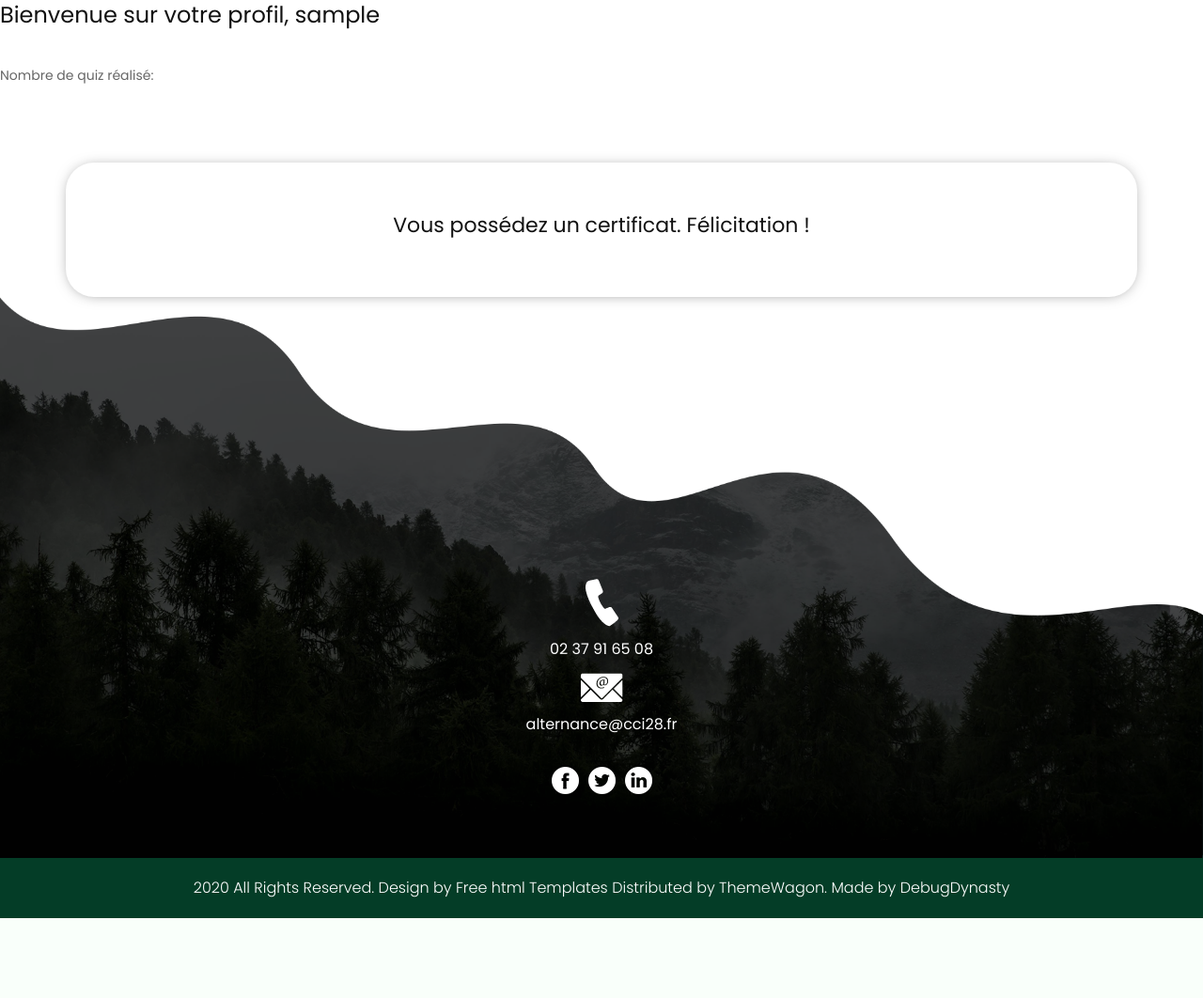
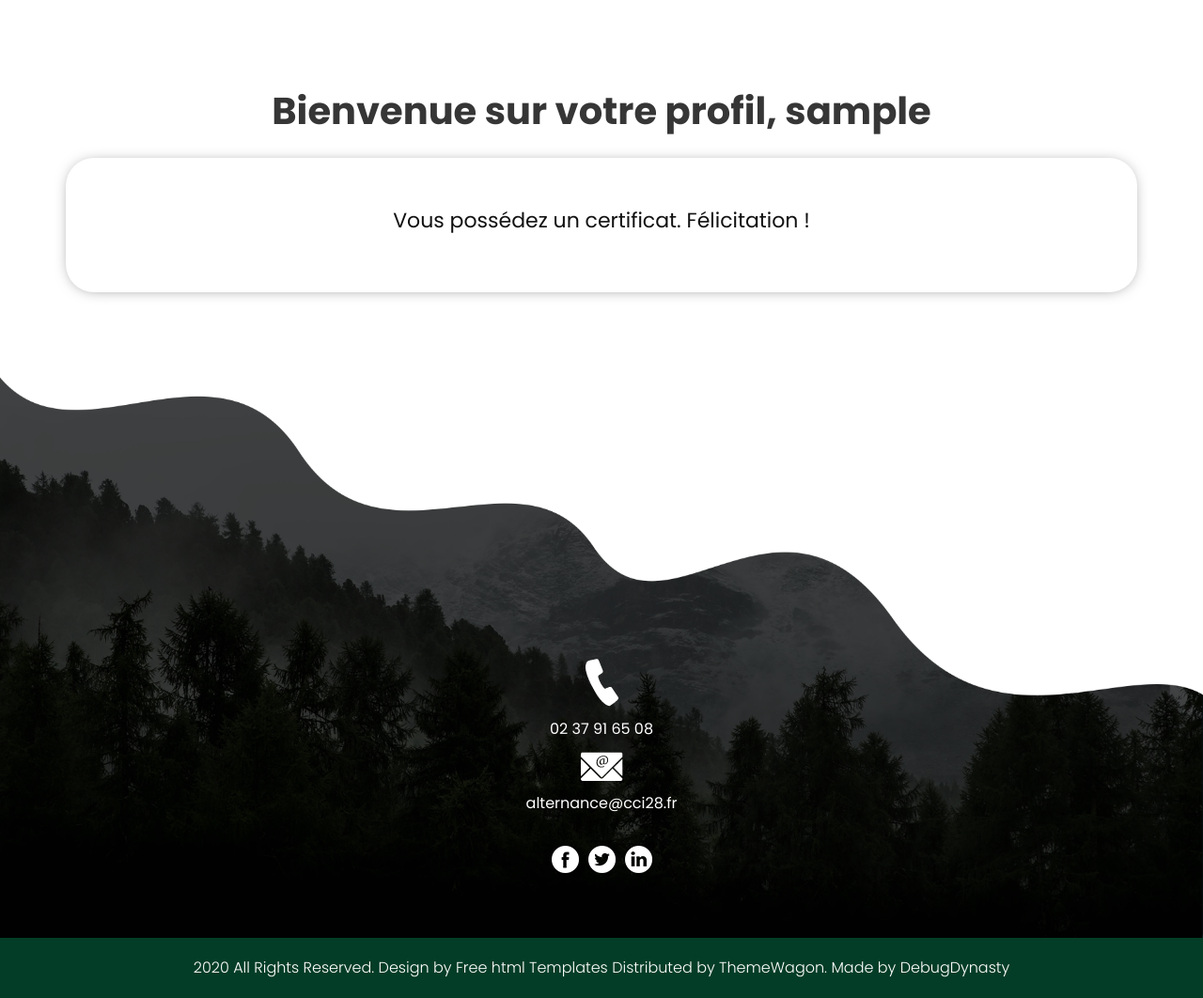
Before and after one commit to AFelix20100/NuitInfo, a Symfony app: template templates/profil.html.twig in a window 1280 px wide. Shown: the part 299-1361 px from the top of the page at 94% size. Before the commit the page ends 1276 px from the top, so only its background shows below. Run offline with Twig, Linux system fonts and the light colour scheme; the template is opened without the code that fills it: most values are stand-ins (such as "Sample title", 1, 10 or a date in 2020); some libraries are stand-ins or nearby versions.

Commit message:
Update profil.html.twig

```diff
--- a/templates/profil.html.twig
+++ b/templates/profil.html.twig
@@ -3,16 +3,14 @@
 {% block title %}VertDemain - Profil{% endblock %}
 
 {% block body %}
-
-<h1> Bienvenue sur votre profil, {{ user_data.username }} </h1>
-
-<br>
-
-Nombre de quiz réalisé:
-
+<div class="contact_section layout_padding">
+    <h1 class="contact_taital mb-5">Bienvenue sur votre profil, {{ user_data.username }}</h1>
 <div class="client_section_2 container">
     <div class="question">
         <div class="titleQuestion">
+
+            <!-- Nombre de quiz réalisé: -->
+
             <h2>
                 {% if user_data.certificat == false %}
                     Vous ne possédez pas de certificat pour le moment... mais vous pouvez toujours en obtenir un en passant notre <a href="{{ path('app_quiz') }}">quiz</a> !
@@ -25,5 +23,6 @@ Nombre de quiz réalisé:
         </div>
     </div>
 </div>
+</div>
 
 {% endblock %}
```
Lines whose indentation alone changed are shown as unchanged.
